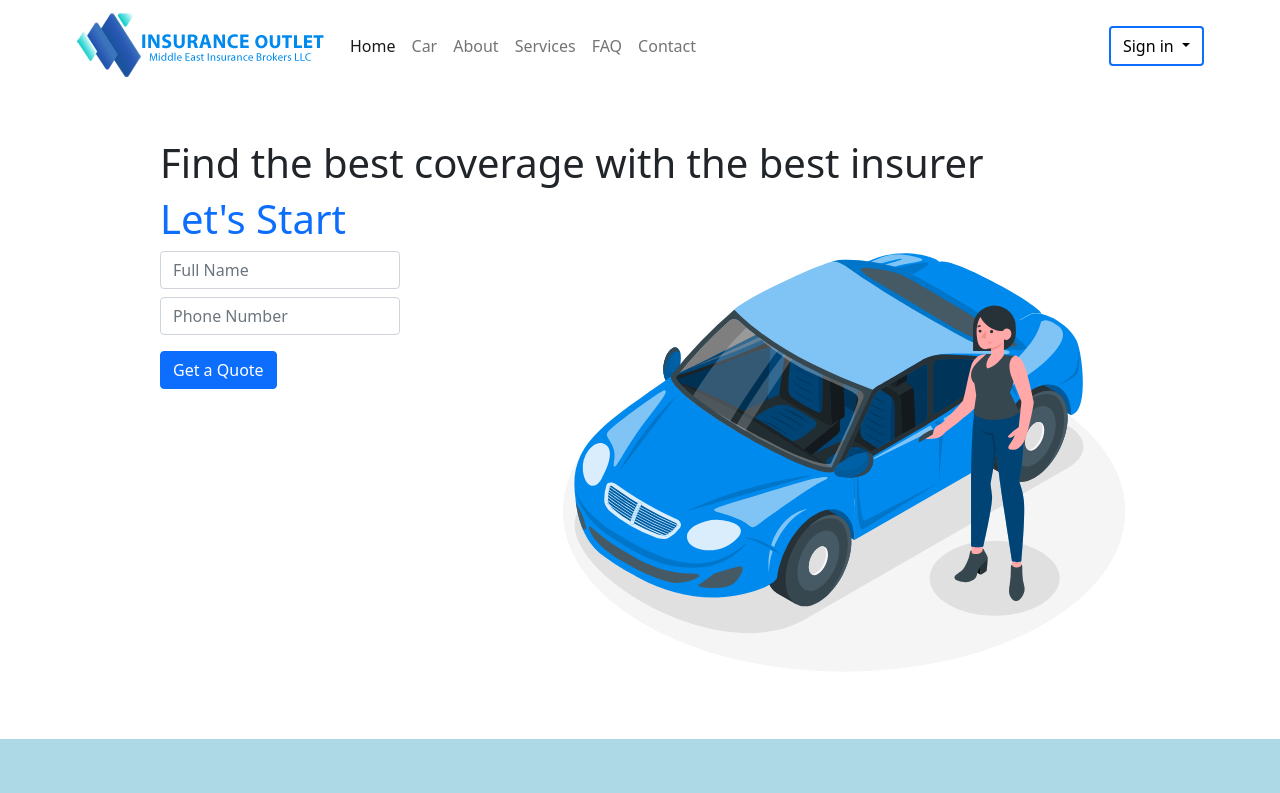
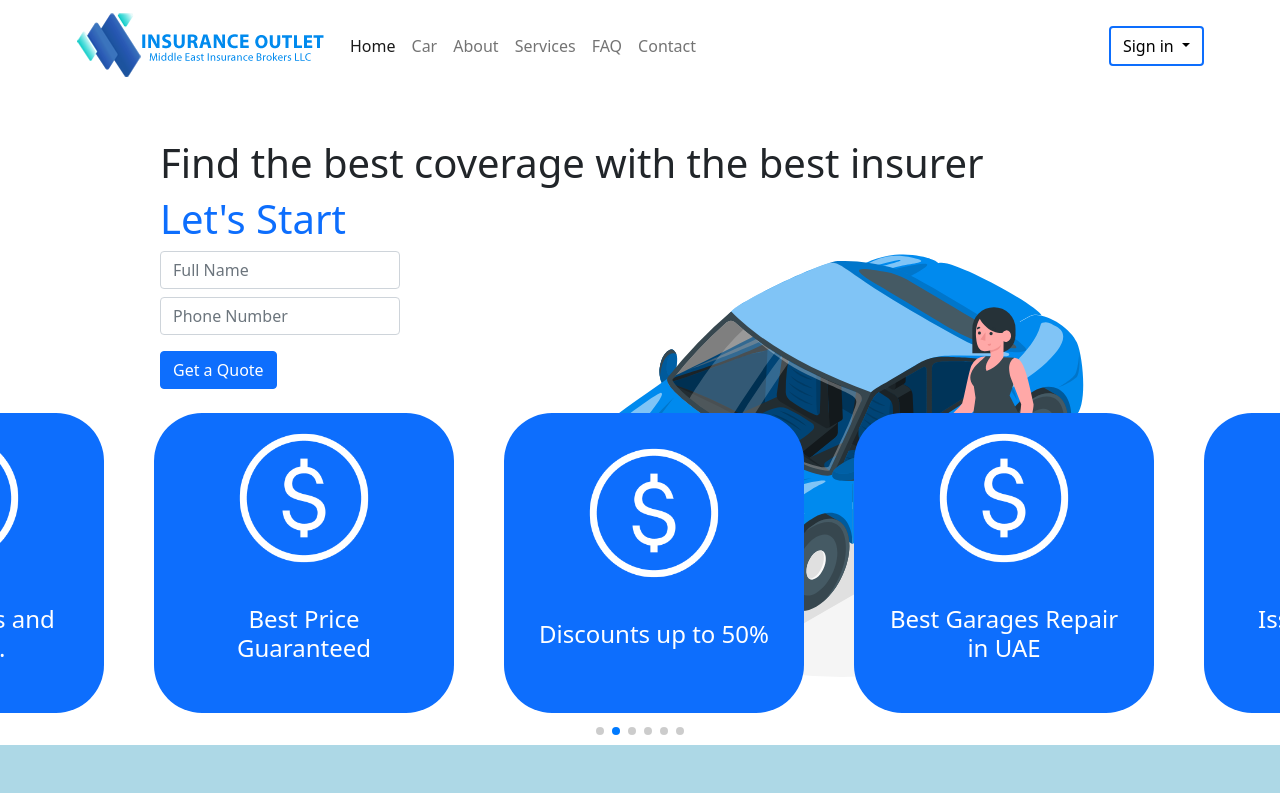
Before and after one commit to HamzahJomaa/vortech-main, a plain HTML site: page Project01/src/index.html in a window 1280 px wide. Shown: the top 793 px of the page. Drawn offline with nearby package versions, Linux system fonts and the light colour scheme.

Commit message:
carousel

```diff
--- a/Project01/assets/css/custom.css
+++ b/Project01/assets/css/custom.css
@@ -53,6 +53,26 @@ nav img.white{
 .docs > div{
     height: 500px;
     padding: 4rem;
+}
+
+.mySwiper .swiper-slide{
+    background-color: #0D6EFD;
+    border-radius: 3rem;
+    width: 300px !important;
+}
+
+.swiper-wrapper{
+    height: 300px !important;
+    margin-bottom: 2rem;
+}
+
+.swiper-wrapper img{
+    width: 50% !important;
+}
+.swiper-wrapper h4 {
+    color: white;
+    text-align: center;
+    padding: 2rem;
 }
 
 
@@ -162,4 +182,13 @@ nav img.white{
     }
 
 
+    .mySwiper .swiper-slide{
+        width: 250px !important;
+    }
+
+    .swiper-wrapper{
+        height: 250px !important;
+    }
+
+
 }
--- a/Project01/src/index.html
+++ b/Project01/src/index.html
@@ -8,6 +8,8 @@
         <link rel="stylesheet" href="../assets/css/bootstrap.css">  <!--For More Bootstrap Classes-->
 
         <link rel="stylesheet" href="../assets/css/custom.css"> <!--For Custom Classes-->
+
+        <link rel="stylesheet" href="https://cdn.jsdelivr.net/npm/swiper/swiper-bundle.min.css" />
 
         <meta name="viewport" content="width=device-width, initial-scale=1.0">
 
@@ -60,7 +62,8 @@
         </div>
     </nav>
 
-    <section class="w-100 h-75 mt-5" id="banner" style="background: url('../assets/svg/banner01.svg') no-repeat">
+    <section class="w-100 mt-5" id="banner" style="background: url('../assets/svg/banner01.svg') no-repeat">
+        <div>
             <div class="w-75 mx-auto text-left">
                 <h1>Find the best coverage with the best insurer</h1>
                 <h1 class="text-primary">Let's Start</h1>
@@ -71,6 +74,36 @@
                     <input class="form-control my-2 no-outline-bt"  type="text" placeholder="Phone Number" >
                     <button type="button" class="btn btn-primary my-2">Get a Quote</button>
                 </form>
+            </div>
+        </div>
+        <div class="swiper mySwiper">
+            <div class="swiper-wrapper">
+                <div class="swiper-slide d-flex flex-column justify-content-center align-items-center">
+                    <img src="../assets/images/template-icon.png" alt="">
+                    <h4>Best Price Guaranteed</h4>
+                </div>
+                <div class="swiper-slide d-flex flex-column justify-content-center align-items-center">
+                    <img src="../assets/images/template-icon.png" alt="">
+                    <h4>Discounts up to 50%</h4>
+                </div>
+                <div class="swiper-slide d-flex flex-column justify-content-center align-items-center">
+                    <img src="../assets/images/template-icon.png" alt="">
+                    <h4>Best Garages Repair in UAE</h4>
+                </div>
+                <div class="swiper-slide d-flex flex-column justify-content-center align-items-center">
+                    <img src="../assets/images/template-icon.png" alt="">
+                    <h4>Issue Policy in 15 minutes</h4>
+                </div>
+                <div class="swiper-slide d-flex flex-column justify-content-center align-items-center">
+                    <img src="../assets/images/template-icon.png" alt="">
+                    <h4>Insure now. Pay later.</h4>
+                </div>
+                <div class="swiper-slide d-flex flex-column justify-content-center align-items-center">
+                    <img src="../assets/images/template-icon.png" alt="">
+                    <h4>Win vouchers and coupons.</h4>
+                </div>
+            </div>
+            <div class="swiper-pagination"></div>
         </div>
     </section>
 
@@ -452,11 +485,41 @@
 
     <script src="../assets/lib/bootstrap-5.0.2/dist/js/bootstrap.bundle.min.js"  integrity="sha384-MrcW6ZMFYlzcLA8Nl+NtUVF0sA7MsXsP1UyJoMp4YLEuNSfAP+JcXn/tWtIaxVXM" crossorigin="anonymous"></script>
 
+    <script src="https://cdn.jsdelivr.net/npm/swiper/swiper-bundle.min.js"></script>
+
     <script>
-
 
         $(document).ready(function (e) {
 
+
+            var swiper = new Swiper(".mySwiper", {
+                slidesPerView: 1,
+                spaceBetween: 10,
+                loop: true,
+                autoplay: {
+                    delay: 1500,
+                    disableOnInteraction: false,
+                },
+                pagination: {
+                    el: ".swiper-pagination",
+                    clickable: true,
+                },
+                breakpoints: {
+                    640: {
+                        slidesPerView: 3,
+                        spaceBetween: 20,
+                    },
+                    768: {
+                        slidesPerView: 4,
+                        spaceBetween: 40,
+
+                    },
+                    1024: {
+                        slidesPerView: 5,
+                        spaceBetween: 50,
+                    },
+                },
+            });
 
             $(".navbar-toggler").click(function (event) {
                 $("#navbarSupportedContent").toggle("show")
```
Also changed, not shown: Project01/assets/images/template-icon.png (added), Project01/assets/lib/swiper/css/index.min.css (added), Project01/assets/lib/swiper/js/index.min.js (added). Lines whose indentation alone changed are shown as unchanged.
